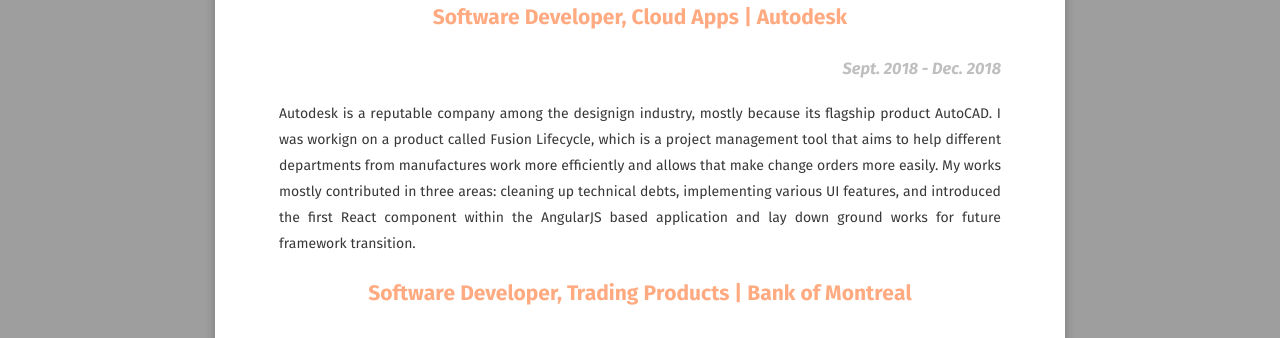
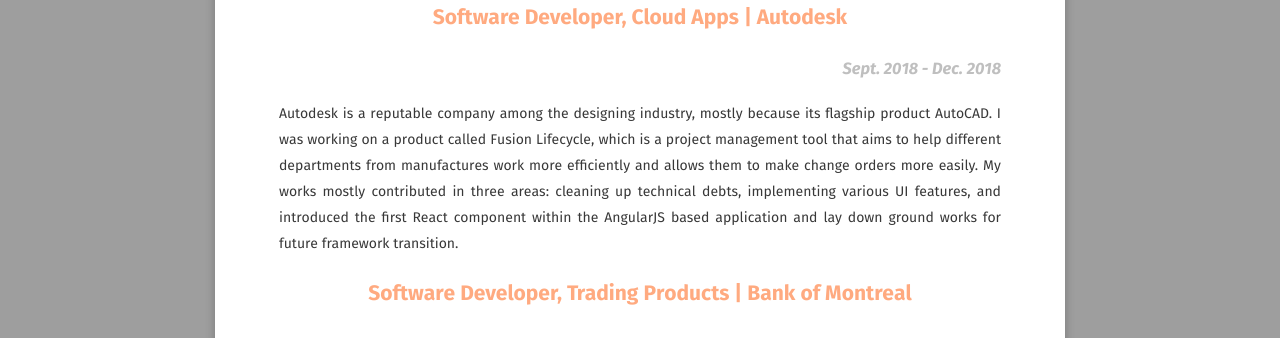
Before and after one commit to ymo13/ymo13.github.io, a Jekyll site: the page built from about/index.md, in a window 1280 px wide. Shown: the part 755-1093 px from the top of the page. Built offline with Jekyll 4.4.1, drawn with Linux system fonts in a browser that asks for light colours; some web fonts are replaced.

Commit message:
fix typo

```diff
--- a/about/index.md
+++ b/about/index.md
@@ -26,8 +26,8 @@ along my career path. In order to reach it, I am constantly improving myself thr
 
 <center><h2 style="color: #ffaa80;">Software Developer, Cloud Apps	|	Autodesk</h2></center>
 <center><h3 style="text-align: right; color: #bfbfbf;"><i>Sept. 2018 - Dec. 2018</i></h3></center>
-<p>Autodesk is a reputable company among the designign industry, mostly because its flagship product AutoCAD. I was workign on a product called Fusion Lifecycle, which is a
-project management tool that aims to help different departments from manufactures work more efficiently and allows that make change orders more easily. My works mostly contributed in three areas: cleaning up technical debts, implementing various UI features, and introduced the first React component within the AngularJS based application and lay down ground works for future framework transition.</p>
+<p>Autodesk is a reputable company among the designing industry, mostly because its flagship product AutoCAD. I was working on a product called Fusion Lifecycle, which is a
+project management tool that aims to help different departments from manufactures work more efficiently and allows them to make change orders more easily. My works mostly contributed in three areas: cleaning up technical debts, implementing various UI features, and introduced the first React component within the AngularJS based application and lay down ground works for future framework transition.</p>
 
 <center><h2 style="color: #ffaa80;">Software Developer, Trading Products	|	Bank of Montreal</h2></center>
 <center><h3 style="text-align: right; color: #bfbfbf;"><i>Sept. 2017 - Dec. 2017</i></h3></center>
```
